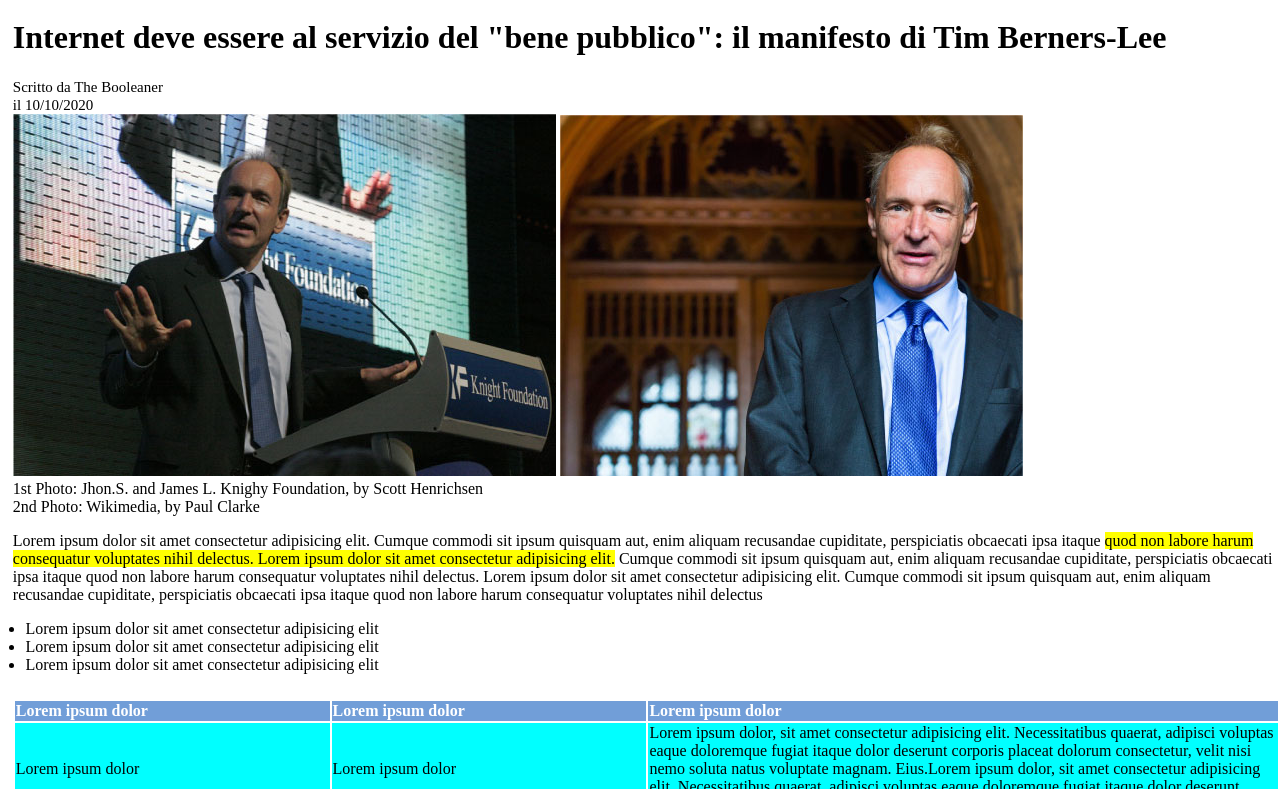
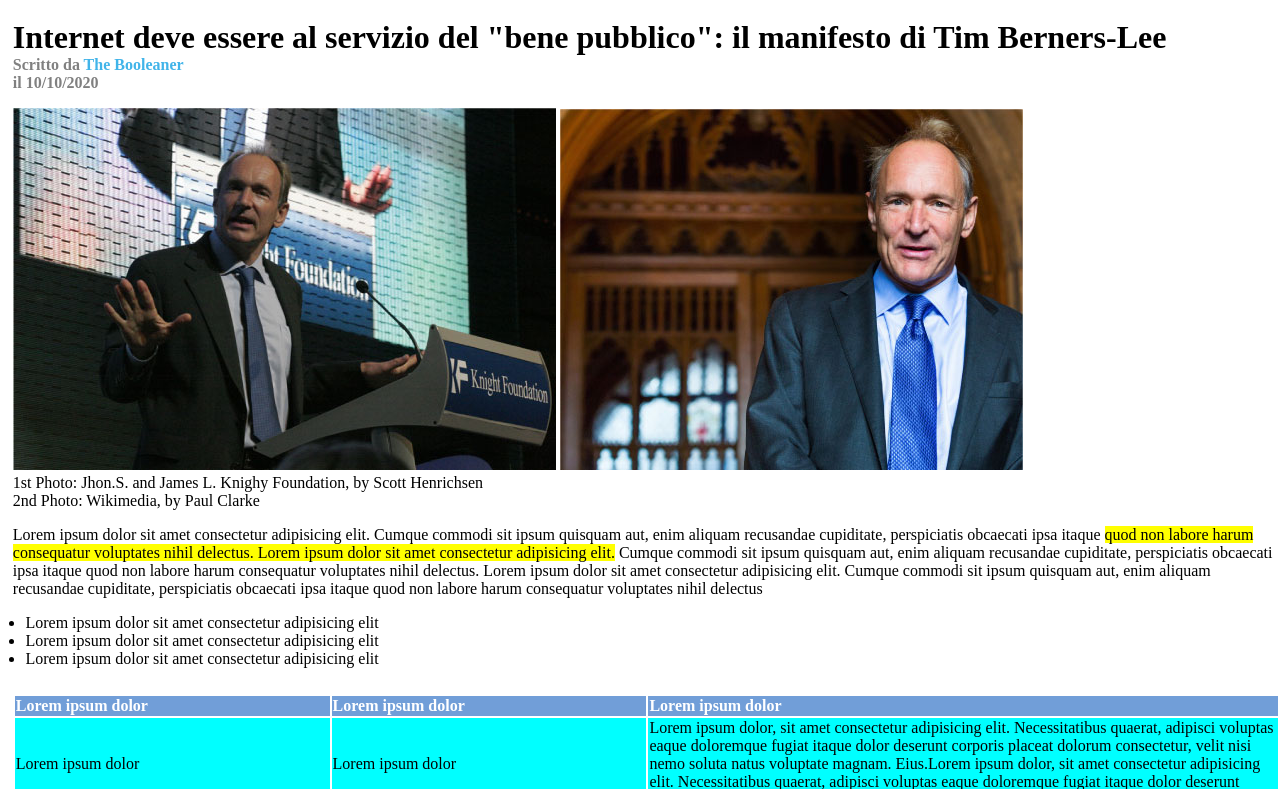
Before and after one commit to AntonioDattolo/html-css-booleaner, a plain HTML site: page index.html in a window 1280 px wide. Shown: the part 82-871 px from the top of the page. Drawn offline with Linux system fonts and the light colour scheme.

Commit message:
Ultime modifiche e check finale

```diff
--- a/index.html
+++ b/index.html
@@ -19,12 +19,12 @@
     <!-- Sezione centrale -->
     <main>
         <div>
-            <h1>Internet deve essere al servizio del "bene pubblico": il manifesto di Tim Berners-Lee </h1>
+            <h1 id="titolo">Internet deve essere al servizio del "bene pubblico": il manifesto di Tim Berners-Lee </h1>
 
-                <a id="sottotitolo">
-                    Scritto da The Booleaner <br>
+                <h3 id="sottotitolo">
+                    Scritto da <a class="testo">The Booleaner </a> <br>
                     il 10/10/2020
-                </a>
+                </h3>
 
 
         </div>
--- a/style.css
+++ b/style.css
@@ -1,10 +1,12 @@
 body {
     margin: 0;
-    margin-left: 1%;
     padding: 0;
     box-sizing: border-box;
+    margin-bottom: 3%;
+}
 
-
+main, footer{
+    margin-left: 1%;
 }
 
 .banner {
@@ -13,9 +15,7 @@ body {
     background-repeat: repeat;
     background-color: #4f98f7;
     background-size: 320px;
-
-
-    }
+}
 
 .logo {
     height: 9%;
@@ -23,20 +23,26 @@ body {
     position: relative;
     top: 45%;
     left: 5px;
-    }
+}
+
+#titolo{
+    margin-bottom: 0;
+}
 
 #sottotitolo {
-    font-size: 15px;
-    position: relative;
-    top: 25%;
+    font-size: 16px;
+    margin-top: 0;
+    color: grey;
+}
+
+.testo{
+        color:#41b4e9
 }
 
 .tabella{
     width: 100%;
     text-align: left;
     margin-top: 2% ;
-
-
 }
 
 .colonna{
```
